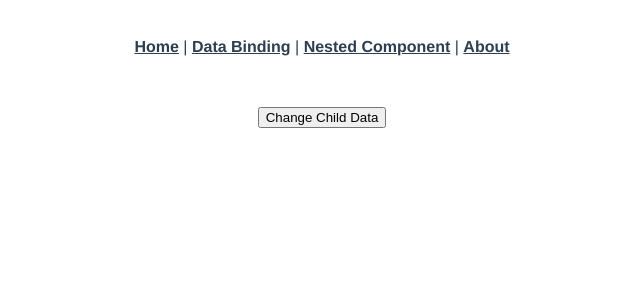
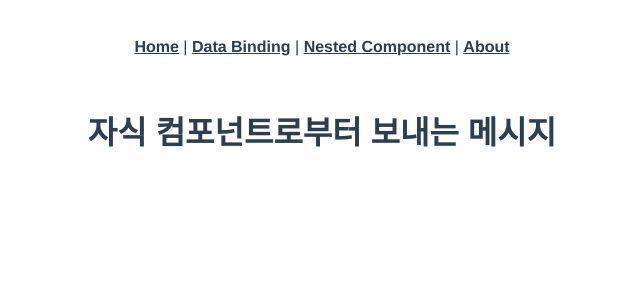
Before and after one commit to i3estCorder/vue-project, a Vue app: page /parentcomponent in a window 1280 px wide. Shown: the top 300 px of the page, without its empty margins (318-958 px from the left). Built offline with nearby package versions, Linux system fonts and the light colour scheme.

Commit message:
8.1.6 자식 컴포넌트에서 부모 컴포넌트로 이벤트/데이터 전달하기(커스텀 이벤트)

```diff
--- a/src/views/ChildComponent.vue
+++ b/src/views/ChildComponent.vue
@@ -5,8 +5,11 @@
 export default {
     data(){
         return{
-            msg:''
+            msg:'자식 컴포넌트로부터 보내는 메시지'
         }
+    },
+    mounted(){
+        this.$emit('send-message', this.msg)
     }
 }
 </script>
--- a/src/views/ParentComponent.vue
+++ b/src/views/ParentComponent.vue
@@ -1,6 +1,5 @@
 <template>
-    <child-component @send-message="sendMessage" ref="child_component"></child-component>
-    <button type="button" @click="changeChildData">Change Child Data</button>
+    <child-component @send-message="sendMessage"></child-component>
 </template>
 <script>
 import ChildComponent from './ChildComponent'
@@ -8,8 +7,8 @@ import ChildComponent from './ChildComponent'
 export default {
     components: {ChildComponent},
     methods:{
-        changeChildData(){
-            this.$refs.child_component.msg = '부모 컴포넌트가 변경한 데이터'
+        sendMessage(data){
+            console.log(data)
         }
     }
 }
```
